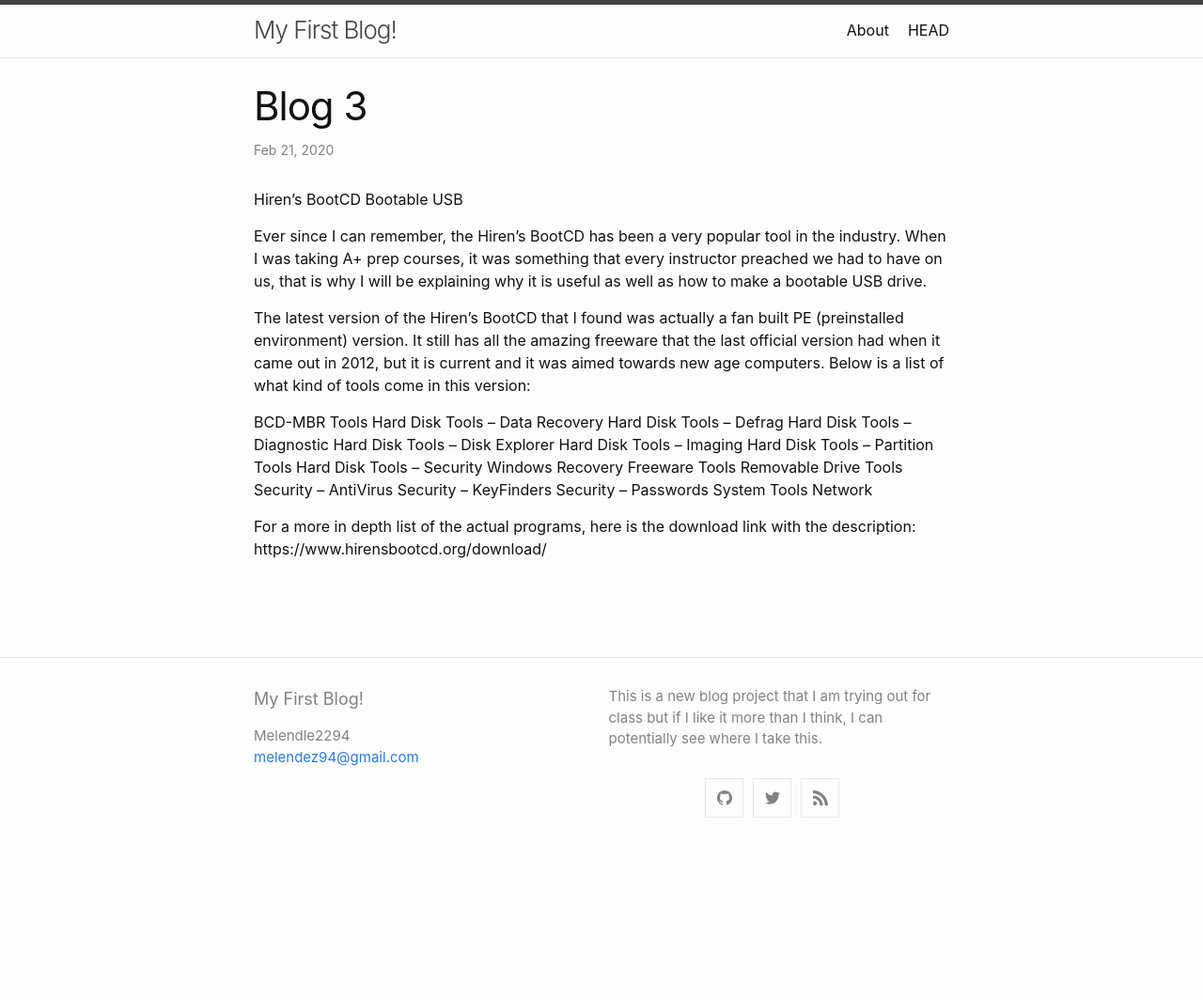
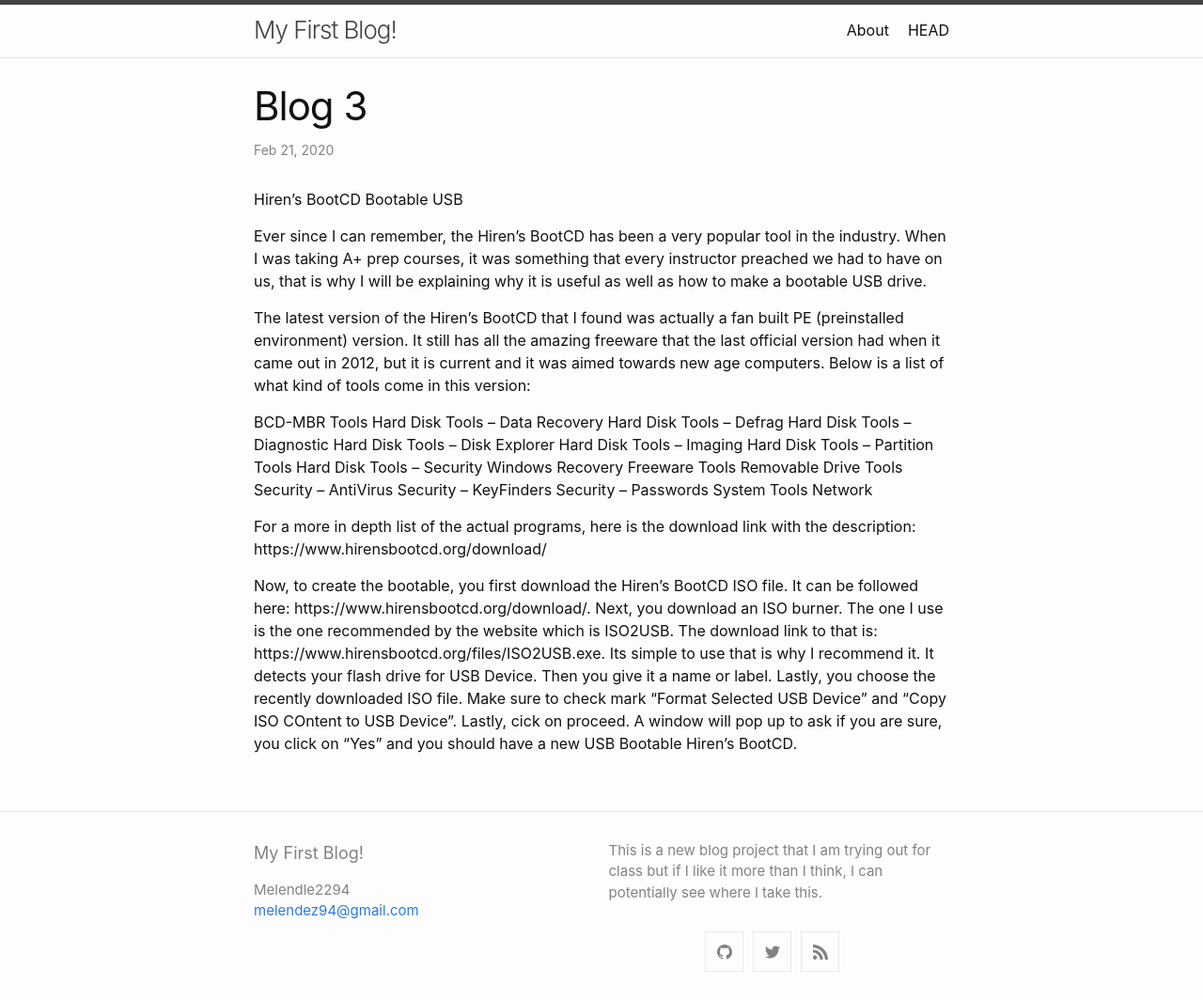
Before and after one commit to melendez2294/melendez2294.github.io, a Jekyll site: the page built from _posts/2020-02-21-blog-3.md, in a window 1280 px wide. Shown: the whole page at 94% size. Built offline with Jekyll 4.4.1, drawn with Linux system fonts in a browser that asks for light colours; our own code applies the rules of GitHub Pages for plain Markdown files; before the commit the page ends 900 px from its top, so only the background shows below that.

Commit message:
Update 2020-02-21-blog-3.md

```diff
--- a/_posts/2020-02-21-blog-3.md
+++ b/_posts/2020-02-21-blog-3.md
@@ -29,3 +29,12 @@ Network
 
 For a more in depth list of the actual programs, here is the download link with the description:
 https://www.hirensbootcd.org/download/
+
+Now, to create the bootable, you first download the Hiren's BootCD ISO file. It can be followed
+here: https://www.hirensbootcd.org/download/. Next, you download an ISO burner. The one I use is
+the one recommended by the website which is ISO2USB. The download link to that is:
+https://www.hirensbootcd.org/files/ISO2USB.exe. Its simple to use that is why I recommend it.
+It detects your flash drive for USB Device. Then you give it a name or label. Lastly, you choose
+the recently downloaded ISO file. Make sure to check mark "Format Selected USB Device" and
+"Copy ISO COntent to USB Device". Lastly, cick on proceed. A window will pop up to ask if you are
+sure, you click on "Yes" and you should have a new USB Bootable Hiren's BootCD.
```
